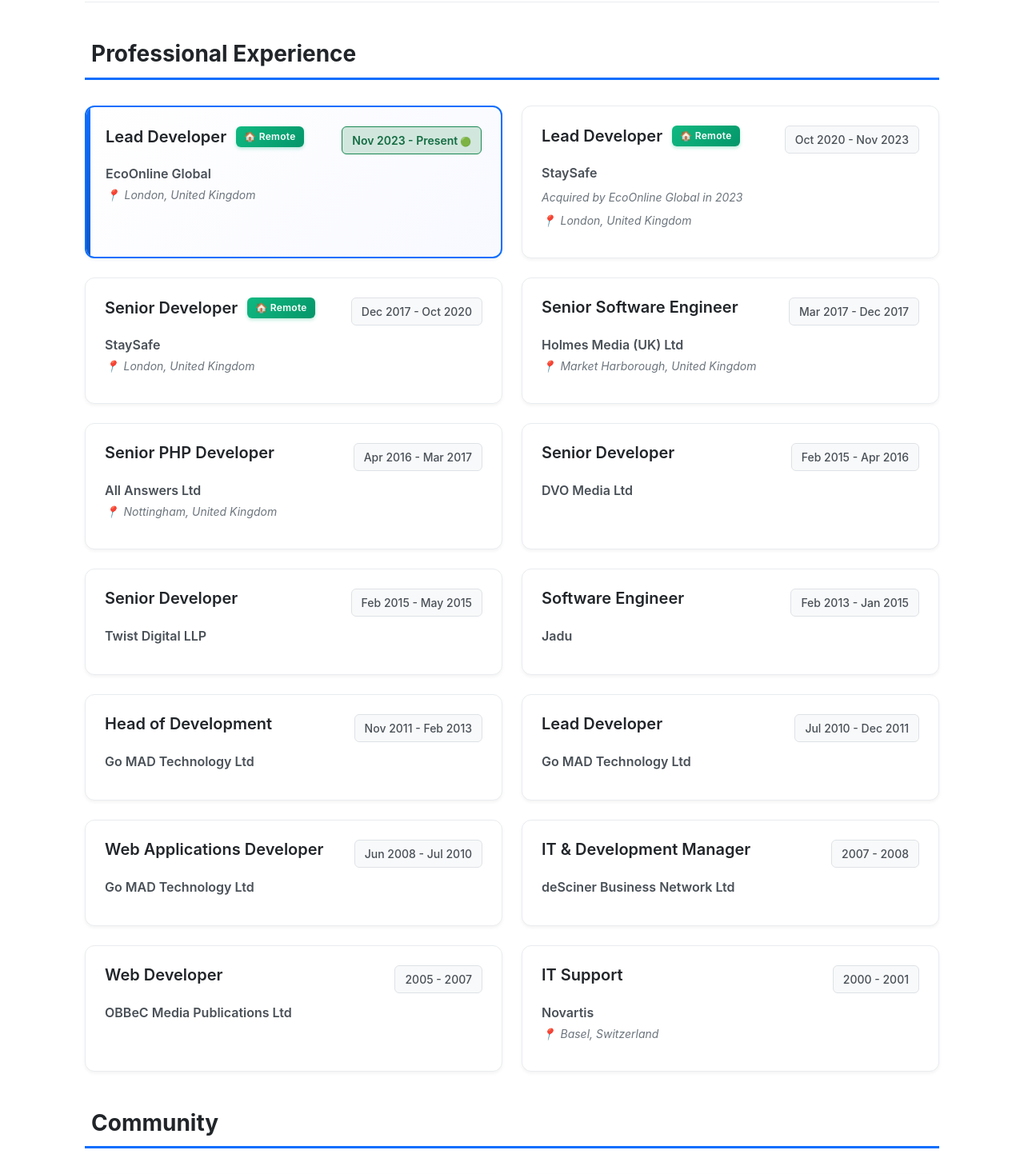
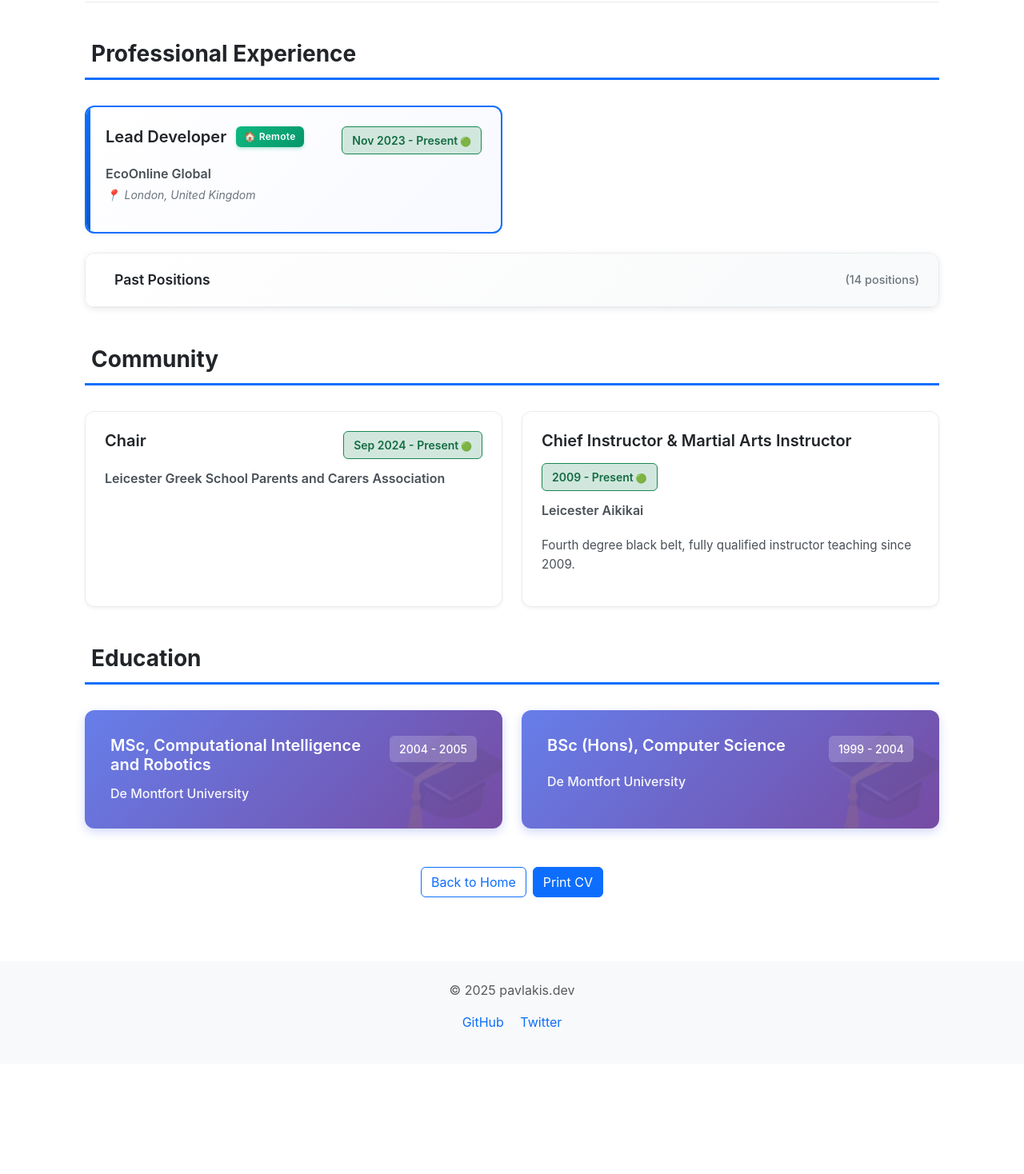
Before and after one commit to pavlakis/blog, a Vue app: page /antonios-pavlakis-cv in a window 1280 px wide. Shown: the part 440-1908 px from the top of the page at 80% size. After the commit the page ends 1770 px from the top, so only its background shows below. Built offline with nearby package versions, Linux system fonts and the light colour scheme.

Commit message:
Toggle past positions wrapped within a Card

```diff
--- a/src/views/Cv.vue
+++ b/src/views/Cv.vue
@@ -25,7 +25,8 @@
           Professional Experience
         </h2>
 
-        <div class="experience-grid">
+        <!-- Current Role Card -->
+        <div class="experience-grid mb-4">
           <!-- EcoOnline Global / StaySafe - Current -->
           <div class="experience-card current-role">
             <div class="card-header-custom">
@@ -40,164 +41,137 @@
               <span class="location">London, United Kingdom</span>
             </p>
           </div>
+        </div>
 
-          <!-- StaySafe - Lead Developer -->
-          <div class="experience-card">
-            <div class="card-header-custom">
-              <div class="title-badges">
-                <h3 class="position-title">Lead Developer</h3>
-                <span class="remote-badge">🏠 Remote</span>
+        <!-- Past Positions Card with Toggle -->
+        <div class="past-positions-card">
+          <button
+            class="toggle-button"
+            @click="showPastPositions = !showPastPositions"
+            type="button"
+          >
+            <i :class="showPastPositions ? 'bi bi-chevron-up' : 'bi bi-chevron-down'"></i>
+            Past Positions
+            <span class="position-count">(14 positions)</span>
+          </button>
+
+          <transition name="slide-fade">
+            <div v-show="showPastPositions" class="table-card">
+              <div class="table-responsive">
+                <table class="table experience-table">
+                  <thead>
+                    <tr>
+                      <th>Position</th>
+                      <th>Company</th>
+                      <th>Location</th>
+                      <th>Period</th>
+                    </tr>
+                  </thead>
+                  <tbody>
+                    <tr>
+                      <td>
+                        <strong>Lead Developer</strong>
+                        <span class="remote-badge-small">🏠 Remote</span>
+                      </td>
+                      <td>
+                        StaySafe
+                        <span class="table-note">Acquired by EcoOnline Global in 2023</span>
+                      </td>
+                      <td>London, UK</td>
+                      <td>Oct 2020 - Nov 2023</td>
+                    </tr>
+                    <tr>
+                      <td>
+                        <strong>Senior Developer</strong>
+                        <span class="remote-badge-small">🏠 Remote</span>
+                      </td>
+                      <td>StaySafe</td>
+                      <td>London, UK</td>
+                      <td>Dec 2017 - Oct 2020</td>
+                    </tr>
+                    <tr>
+                      <td><strong>Senior Software Engineer</strong></td>
+                      <td>Holmes Media (UK) Ltd</td>
+                      <td>Market Harborough, UK</td>
+                      <td>Mar 2017 - Dec 2017</td>
+                    </tr>
+                    <tr>
+                      <td><strong>Senior PHP Developer</strong></td>
+                      <td>All Answers Ltd</td>
+                      <td>Nottingham, UK</td>
+                      <td>Apr 2016 - Mar 2017</td>
+                    </tr>
+                    <tr>
+                      <td><strong>Part-time Lecturer / Supervisor</strong></td>
+                      <td>De Montfort University (DMU)</td>
+                      <td>Leicester, UK</td>
+                      <td>Oct 2014 - Aug 2016</td>
+                    </tr>
+                    <tr>
+                      <td><strong>Senior Developer</strong></td>
+                      <td>DVO Media Ltd</td>
+                      <td>Nottingham, UK</td>
+                      <td>Feb 2015 - Apr 2016</td>
+                    </tr>
+                    <tr>
+                      <td><strong>Senior Developer</strong></td>
+                      <td>Twist Digital LLP</td>
+                      <td>Nottingham, UK</td>
+                      <td>Feb 2015 - May 2015</td>
+                    </tr>
+                    <tr>
+                      <td><strong>Software Engineer</strong></td>
+                      <td>Jadu</td>
+                      <td>Leicester, UK</td>
+                      <td>Feb 2013 - Jan 2015</td>
+                    </tr>
+                    <tr>
+                      <td><strong>Head of Development</strong></td>
+                      <td>Go MAD Technology Ltd</td>
+                      <td>Leicester, UK</td>
+                      <td>Nov 2011 - Feb 2013</td>
+                    </tr>
+                    <tr>
+                      <td><strong>Lead Developer</strong></td>
+                      <td>Go MAD Technology Ltd</td>
+                      <td>Leicester, UK</td>
+                      <td>Jul 2010 - Dec 2011</td>
+                    </tr>
+                    <tr>
+                      <td><strong>Web Applications Developer</strong></td>
+                      <td>Go MAD Technology Ltd</td>
+                      <td>Leicester, UK</td>
+                      <td>Jun 2008 - Jul 2010</td>
+                    </tr>
+                    <tr>
+                      <td><strong>KTP Associate</strong></td>
+                      <td>De Montfort University</td>
+                      <td>Leicester, UK</td>
+                      <td>Jun 2008 - Jul 2010</td>
+                    </tr>
+                    <tr>
+                      <td><strong>IT & Development Manager</strong></td>
+                      <td>deSciner Business Network Ltd</td>
+                      <td>Leicester, UK</td>
+                      <td>2007 - 2008</td>
+                    </tr>
+                    <tr>
+                      <td><strong>Web Developer</strong></td>
+                      <td>OBBeC Media Publications Ltd</td>
+                      <td>Leicester, UK</td>
+                      <td>2005 - 2007</td>
+                    </tr>
+                    <tr>
+                      <td><strong>IT Support</strong></td>
+                      <td>Novartis</td>
+                      <td>Basel, Switzerland</td>
+                      <td>2000 - 2001</td>
+                    </tr>
+                  </tbody>
+                </table>
               </div>
-              <span class="date-badge">Oct 2020 - Nov 2023</span>
             </div>
-            <p class="company-location">
-              <span class="company-name">StaySafe</span>
-              <span class="company-note">Acquired by EcoOnline Global in 2023</span>
-              <span class="location">London, United Kingdom</span>
-            </p>
-          </div>
-
-          <!-- StaySafe - Senior Developer -->
-          <div class="experience-card">
-            <div class="card-header-custom">
-              <div class="title-badges">
-                <h3 class="position-title">Senior Developer</h3>
-                <span class="remote-badge">🏠 Remote</span>
-              </div>
-              <span class="date-badge">Dec 2017 - Oct 2020</span>
-            </div>
-            <p class="company-location">
-              <span class="company-name">StaySafe</span>
-              <span class="location">London, United Kingdom</span>
-            </p>
-          </div>
-
-          <!-- Holmes Media (UK) Ltd -->
-          <div class="experience-card">
-            <div class="card-header-custom">
-              <h3 class="position-title">Senior Software Engineer</h3>
-              <span class="date-badge">Mar 2017 - Dec 2017</span>
-            </div>
-            <p class="company-location">
-              <span class="company-name">Holmes Media (UK) Ltd</span>
-              <span class="location">Market Harborough, United Kingdom</span>
-            </p>
-          </div>
-
-          <!-- All Answers Ltd -->
-          <div class="experience-card">
-            <div class="card-header-custom">
-              <h3 class="position-title">Senior PHP Developer</h3>
-              <span class="date-badge">Apr 2016 - Mar 2017</span>
-            </div>
-            <p class="company-location">
-              <span class="company-name">All Answers Ltd</span>
-              <span class="location">Nottingham, United Kingdom</span>
-            </p>
-          </div>
-
-          <!-- DVO Media Ltd -->
-          <div class="experience-card">
-            <div class="card-header-custom">
-              <h3 class="position-title">Senior Developer</h3>
-              <span class="date-badge">Feb 2015 - Apr 2016</span>
-            </div>
-            <p class="company-location">
-              <span class="company-name">DVO Media Ltd</span>
-            </p>
-          </div>
-
-          <!-- Twist Digital LLP -->
-          <div class="experience-card">
-            <div class="card-header-custom">
-              <h3 class="position-title">Senior Developer</h3>
-              <span class="date-badge">Feb 2015 - May 2015</span>
-            </div>
-            <p class="company-location">
-              <span class="company-name">Twist Digital LLP</span>
-            </p>
-          </div>
-
-          <!-- Jadu -->
-          <div class="experience-card">
-            <div class="card-header-custom">
-              <h3 class="position-title">Software Engineer</h3>
-              <span class="date-badge">Feb 2013 - Jan 2015</span>
-            </div>
-            <p class="company-location">
-              <span class="company-name">Jadu</span>
-            </p>
-          </div>
-
-          <!-- Go MAD Technology Ltd - Head of Development -->
-          <div class="experience-card">
-            <div class="card-header-custom">
-              <h3 class="position-title">Head of Development</h3>
-              <span class="date-badge">Nov 2011 - Feb 2013</span>
-            </div>
-            <p class="company-location">
-              <span class="company-name">Go MAD Technology Ltd</span>
-            </p>
-          </div>
-
-          <!-- Go MAD Technology Ltd - Lead Developer -->
-          <div class="experience-card">
-            <div class="card-header-custom">
-              <h3 class="position-title">Lead Developer</h3>
-              <span class="date-badge">Jul 2010 - Dec 2011</span>
-            </div>
-            <p class="company-location">
-              <span class="company-name">Go MAD Technology Ltd</span>
-            </p>
-          </div>
-
-          <!-- Go MAD Technology Ltd - Web Applications Developer -->
-          <div class="experience-card">
-            <div class="card-header-custom">
-              <h3 class="position-title">Web Applications Developer</h3>
-              <span class="date-badge">Jun 2008 - Jul 2010</span>
-            </div>
-            <p class="company-location">
-              <span class="company-name">Go MAD Technology Ltd</span>
-            </p>
-          </div>
-
-          <!-- deSciner Business Network Ltd -->
-          <div class="experience-card">
-            <div class="card-header-custom">
-              <h3 class="position-title">IT & Development Manager</h3>
-              <span class="date-badge">2007 - 2008</span>
-            </div>
-            <p class="company-location">
-              <span class="company-name">deSciner Business Network Ltd</span>
-            </p>
-          </div>
-
-          <!-- OBBeC Media Publications Ltd -->
-          <div class="experience-card">
-            <div class="card-header-custom">
-              <h3 class="position-title">Web Developer</h3>
-              <span class="date-badge">2005 - 2007</span>
-            </div>
-            <p class="company-location">
-              <span class="company-name">OBBeC Media Publications Ltd</span>
-            </p>
-            <div class="description">
-              <!-- Space for custom description -->
-            </div>
-          </div>
-
-          <!-- Novartis -->
-          <div class="experience-card">
-            <div class="card-header-custom">
-              <h3 class="position-title">IT Support</h3>
-              <span class="date-badge">2000 - 2001</span>
-            </div>
-            <p class="company-location">
-              <span class="company-name">Novartis</span>
-              <span class="location">Basel, Switzerland</span>
-            </p>
-          </div>
+          </transition>
         </div>
       </section>
 
@@ -286,6 +260,11 @@
   name: 'Cv',
   components: {
     RouterLink
+  },
+  data() {
+    return {
+      showPastPositions: false
+    }
   },
   methods: {
     printCV() {
@@ -377,6 +356,155 @@
   display: grid;
   grid-template-columns: repeat(auto-fill, minmax(450px, 1fr));
   gap: 1.5rem;
+}
+
+/* Past Positions Card & Toggle */
+.past-positions-card {
+  background: white;
+  border-radius: 12px;
+  border: 1px solid #e9ecef;
+  overflow: hidden;
+  box-shadow: 0 2px 8px rgba(0, 0, 0, 0.08);
+  margin-top: 1.5rem;
+}
+
+.toggle-button {
+  width: 100%;
+  padding: 1.25rem 1.5rem;
+  background: linear-gradient(135deg, #ffffff 0%, #f8f9fa 100%);
+  border: none;
+  border-bottom: 1px solid #e9ecef;
+  cursor: pointer;
+  display: flex;
+  align-items: center;
+  gap: 0.75rem;
+  font-size: 1.1rem;
+  font-weight: 600;
+  color: #212529;
+  transition: all 0.3s ease;
+  text-align: left;
+}
+
+.toggle-button:hover {
+  background: linear-gradient(135deg, #f8f9fa 0%, #e9ecef 100%);
+}
+
+.toggle-button i {
+  font-size: 1.25rem;
+  color: #0d6efd;
+  transition: transform 0.3s ease;
+}
+
+.position-count {
+  margin-left: auto;
+  font-size: 0.9rem;
+  font-weight: 500;
+  color: #6c757d;
+}
+
+.table-card {
+  padding: 0;
+}
+
+/* Slide Fade Transition */
+.slide-fade-enter-active {
+  transition: all 0.3s ease-out;
+}
+
+.slide-fade-leave-active {
+  transition: all 0.3s ease-in;
+}
+
+.slide-fade-enter-from,
+.slide-fade-leave-to {
+  transform: translateY(-10px);
+  opacity: 0;
+}
+
+/* Experience Table */
+.experience-table {
+  margin: 0;
+  border-collapse: separate;
+  border-spacing: 0;
+  background: white;
+  border-radius: 0;
+  overflow: hidden;
+  box-shadow: none;
+}
+
+.experience-table thead {
+  background: linear-gradient(135deg, #0d6efd 0%, #0a58ca 100%);
+  color: white;
+}
+
+.experience-table thead th {
+  padding: 1rem;
+  font-weight: 600;
+  text-align: left;
+  border: none;
+  font-size: 0.95rem;
+  letter-spacing: 0.025em;
+}
+
+.experience-table tbody tr {
+  border-bottom: 1px solid #e9ecef;
+  transition: background-color 0.2s ease;
+}
+
+.experience-table tbody tr:last-child {
+  border-bottom: none;
+}
+
+.experience-table tbody tr:hover {
+  background-color: #f8f9fa;
+}
+
+.experience-table tbody td {
+  padding: 1rem;
+  vertical-align: top;
+  font-size: 0.9rem;
+}
+
+.experience-table tbody td:first-child {
+  min-width: 220px;
+}
+
+.experience-table tbody td:nth-child(2) {
+  min-width: 200px;
+}
+
+.experience-table tbody td:nth-child(3) {
+  min-width: 140px;
+}
+
+.experience-table tbody td:nth-child(4) {
+  min-width: 160px;
+  white-space: nowrap;
+}
+
+.remote-badge-small {
+  display: inline-block;
+  padding: 0.125rem 0.375rem;
+  background: linear-gradient(135deg, #10b981 0%, #059669 100%);
+  color: white;
+  border-radius: 4px;
+  font-size: 0.65rem;
+  font-weight: 600;
+  margin-left: 0.5rem;
+  vertical-align: middle;
+}
+
+.table-note {
+  display: block;
+  font-size: 0.8rem;
+  color: #6c757d;
+  font-style: italic;
+  margin-top: 0.25rem;
+}
+
+.table-responsive {
+  overflow-x: auto;
+  -webkit-overflow-scrolling: touch;
 }
 
 .experience-card {
@@ -627,6 +755,19 @@
     display: none !important;
   }
 
+  .toggle-button {
+    display: none !important;
+  }
+
+  .table-card {
+    display: block !important;
+  }
+
+  .past-positions-card {
+    box-shadow: none;
+    border: 1px solid #000;
+  }
+
   .section-title {
     color: #000;
     border-bottom-color: #000;
@@ -637,6 +778,20 @@
     break-inside: avoid;
     box-shadow: none;
     border: 1px solid #000;
+    page-break-inside: avoid;
+  }
+
+  .experience-table {
+    box-shadow: none;
+    border: 1px solid #000;
+  }
+
+  .experience-table thead {
+    background: #000 !important;
+    color: #fff !important;
+  }
+
+  .experience-table tbody tr {
     page-break-inside: avoid;
   }
 
@@ -701,6 +856,15 @@
   .degree-title {
     font-size: 1.1rem;
   }
+
+  .experience-table {
+    font-size: 0.85rem;
+  }
+
+  .experience-table thead th,
+  .experience-table tbody td {
+    padding: 0.75rem 0.5rem;
+  }
 }
 
 @media (max-width: 480px) {
```
